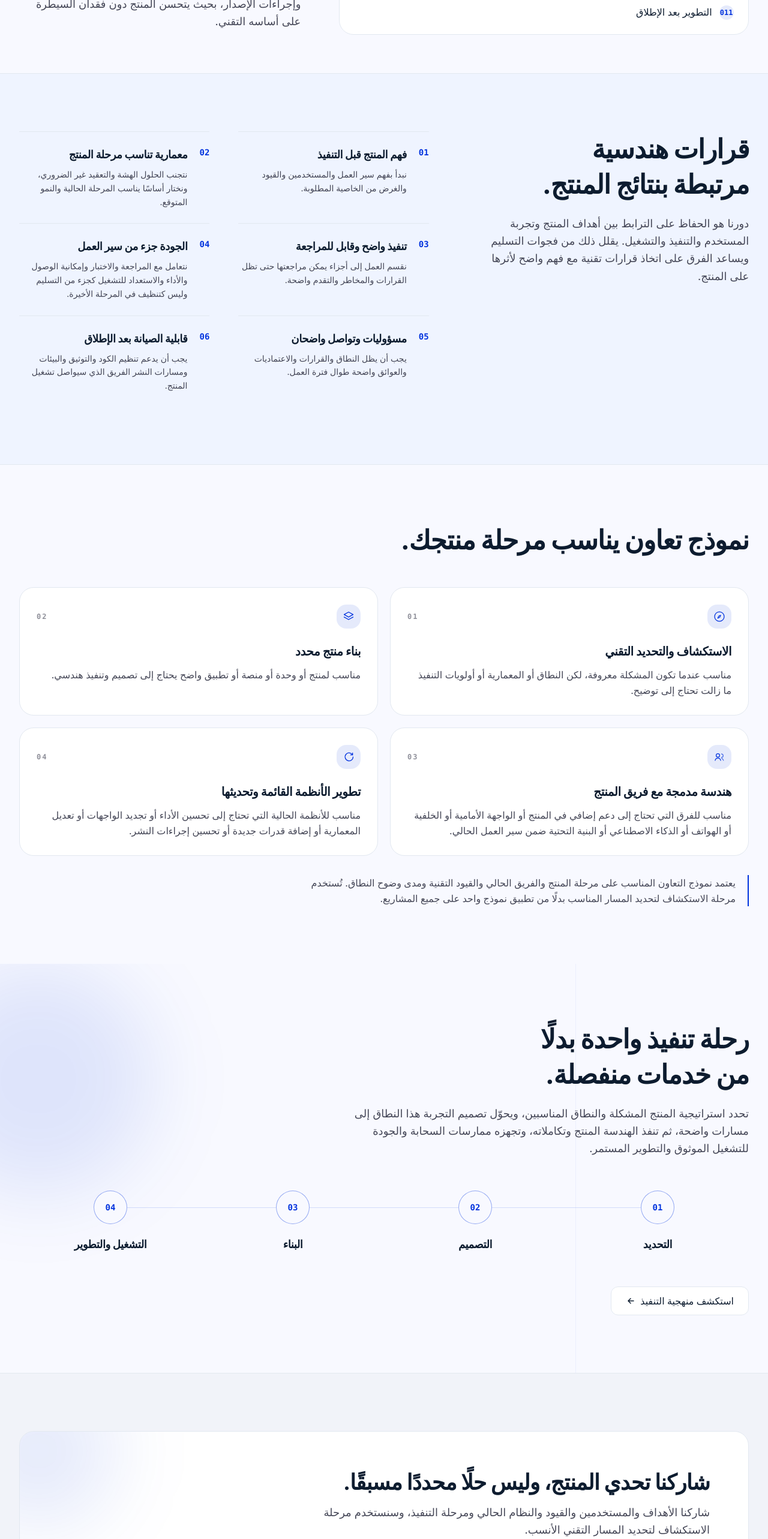
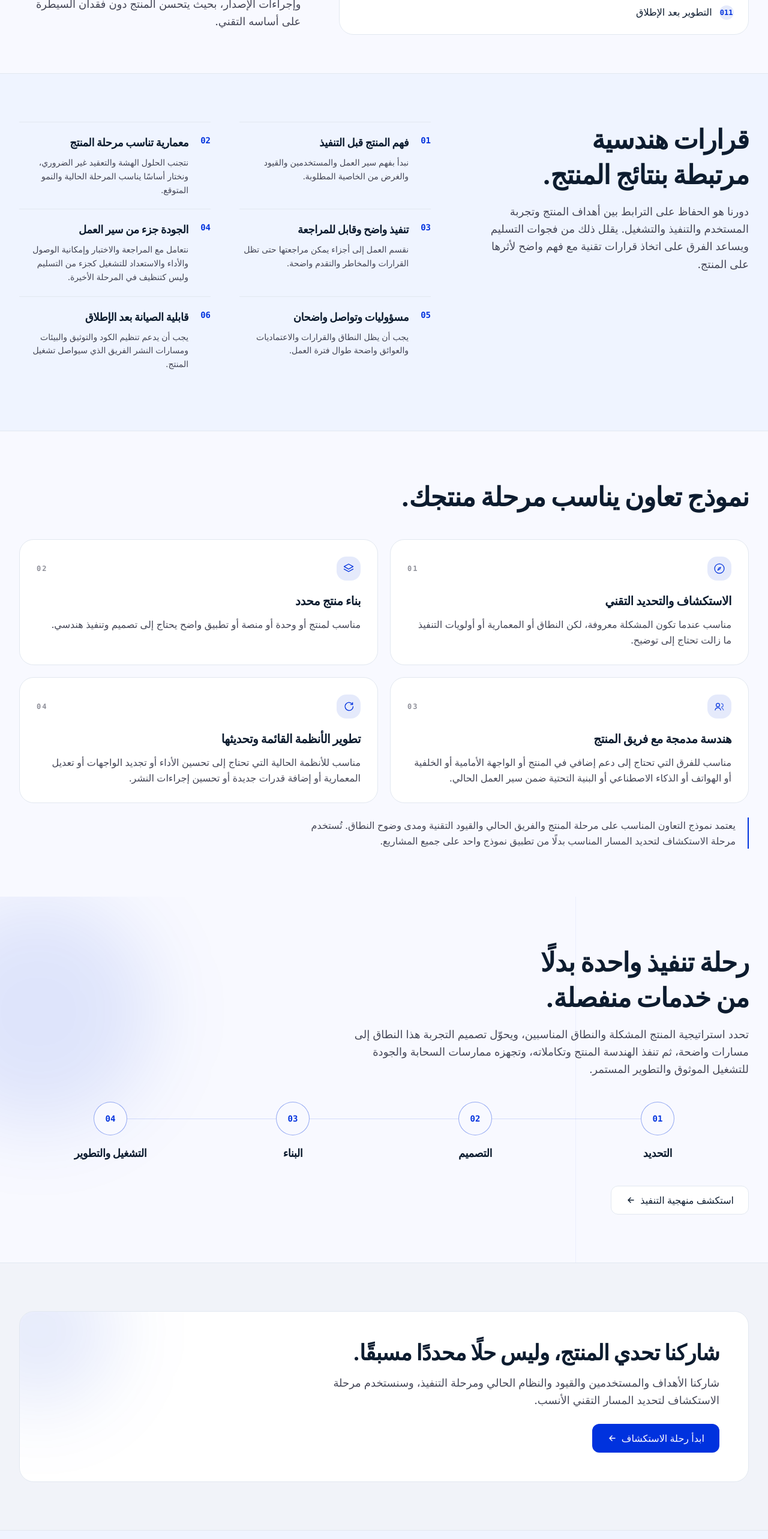
Before and after one commit to valtq/valtq-site, a Next.js app in the folder apps/web/: page /ar/services in a window 1280 px wide. Shown: the part 5320-7886 px from the top of the page at 60% size. Built offline with nearby package versions, Linux system fonts and the light colour scheme.

Commit message:
edit the remaining cards in services page

```diff
--- a/apps/web/src/components/sections/services-sections.tsx
+++ b/apps/web/src/components/sections/services-sections.tsx
@@ -243,13 +243,13 @@ export function ServicesWhy({ dict }: { dict: Dictionary }) {
   const content = dict.servicesPage.why;
 
   return (
-    <Section variant="card">
+    <Section variant="card" className="py-14 sm:py-16 lg:py-20">
       <Container>
-        <div className="grid gap-12 lg:grid-cols-12 lg:gap-16">
+        <div className="grid gap-10 lg:grid-cols-12 lg:gap-14">
           <ScrollReveal className="lg:col-span-5">
             <div className="max-w-md">
               <SectionHeading>{content.heading}</SectionHeading>
-              <p className="mt-5 text-lg leading-relaxed text-on-surface-variant">
+              <p className="mt-4 text-lg leading-relaxed text-on-surface-variant">
                 {content.description}
               </p>
             </div>
@@ -258,7 +258,7 @@ export function ServicesWhy({ dict }: { dict: Dictionary }) {
           <ScrollReveal delay={0.1} className="lg:col-span-7">
             <ol className="grid gap-x-12 gap-y-0 lg:grid-cols-2">
               {content.principles.map((principle, index) => (
-                <li key={principle.title} className="flex gap-4 border-t border-border py-6 sm:gap-5">
+                <li key={principle.title} className="flex gap-4 border-t border-border py-5 sm:gap-5">
                   <span className="shrink-0 font-mono text-sm font-semibold text-primary">
                     0{index + 1}
                   </span>
@@ -284,7 +284,7 @@ export function ServicesEngagements({ dict }: { dict: Dictionary }) {
   const content = dict.servicesPage.engagements;
 
   return (
-    <Section>
+    <Section className="py-14 sm:py-16 lg:py-20">
       <Container>
         <ScrollReveal>
           <div className="max-w-2xl">
@@ -292,7 +292,7 @@ export function ServicesEngagements({ dict }: { dict: Dictionary }) {
           </div>
         </ScrollReveal>
 
-        <ul className="mt-12 grid gap-5 md:grid-cols-2">
+        <ul className="mt-10 grid gap-5 md:grid-cols-2">
           {content.items.map((item, index) => (
             <li key={item.title}>
               <article className="group flex h-full min-w-0 flex-col rounded-2xl border border-border bg-surface-container-lowest p-6 transition-all duration-200 hover:border-primary/50 hover:shadow-ring sm:p-7">
@@ -304,7 +304,7 @@ export function ServicesEngagements({ dict }: { dict: Dictionary }) {
                     0{index + 1}
                   </span>
                 </div>
-                <h3 className="mt-6 font-display text-xl font-semibold tracking-tight text-on-surface">
+                <h3 className="mt-5 font-display text-xl font-semibold tracking-tight text-on-surface">
                   {item.title}
                 </h3>
                 <p className="mt-3 text-base leading-relaxed text-on-surface-variant">
@@ -316,7 +316,7 @@ export function ServicesEngagements({ dict }: { dict: Dictionary }) {
         </ul>
 
         <ScrollReveal delay={0.1}>
-          <p className="mt-8 max-w-3xl border-s-2 border-primary ps-5 text-base leading-relaxed text-on-surface-variant">
+          <p className="mt-6 max-w-3xl border-s-2 border-primary ps-5 text-base leading-relaxed text-on-surface-variant">
             {content.note}
           </p>
         </ScrollReveal>
@@ -329,7 +329,7 @@ export function ServicesJourney({ dict, locale }: { dict: Dictionary; locale: Lo
   const content = dict.servicesPage.journey;
 
   return (
-    <section className="relative isolate overflow-hidden border-b border-border bg-background py-16 sm:py-20 lg:py-24">
+    <section className="relative isolate overflow-hidden border-b border-border bg-background py-14 sm:py-16 lg:py-20">
       <div className="pointer-events-none absolute inset-0" aria-hidden="true">
         <div className="absolute -right-32 top-0 h-96 w-96 rounded-full bg-primary/10 blur-3xl rtl:-left-32 rtl:right-auto" />
         <div className="absolute inset-y-0 start-1/4 w-px bg-primary/5" />
@@ -341,25 +341,25 @@ export function ServicesJourney({ dict, locale }: { dict: Dictionary; locale: Lo
             <h2 className="max-w-2xl text-balance font-display text-3xl font-bold tracking-tight text-on-surface sm:text-4xl lg:text-[2.75rem] lg:leading-[1.1] rtl:leading-[1.35]">
               {content.heading}
             </h2>
-            <p className="mt-5 text-lg leading-relaxed text-on-surface-variant">
+            <p className="mt-4 text-lg leading-relaxed text-on-surface-variant">
               {content.description}
             </p>
           </div>
         </ScrollReveal>
 
         <ScrollReveal delay={0.1}>
-          <div className="relative mt-14">
+          <div className="relative mt-10">
             <div
               className="pointer-events-none absolute start-[12.5%] end-[12.5%] top-7 hidden h-px bg-primary/15 lg:block"
               aria-hidden="true"
             />
-            <ol className="relative grid gap-10 sm:grid-cols-2 lg:grid-cols-4 lg:gap-0">
+            <ol className="relative grid gap-8 sm:grid-cols-2 lg:grid-cols-4 lg:gap-0">
               {content.stages.map((stage, index) => (
                 <li key={stage} className="relative flex flex-col items-center text-center">
                   <span className="relative z-10 flex h-14 w-14 items-center justify-center rounded-full border border-primary/40 bg-background font-mono text-sm font-semibold text-primary">
                     0{index + 1}
                   </span>
-                  <h3 className="mt-5 font-display text-lg font-semibold tracking-tight text-on-surface">
+                  <h3 className="mt-4 font-display text-lg font-semibold tracking-tight text-on-surface">
                     {stage}
                   </h3>
                 </li>
@@ -369,7 +369,7 @@ export function ServicesJourney({ dict, locale }: { dict: Dictionary; locale: Lo
         </ScrollReveal>
 
         <ScrollReveal delay={0.16}>
-          <div className="mt-14">
+          <div className="mt-10">
             <Link href={`/${locale}/process`} className="inline-block">
               <Button variant="secondary" size="lg" className="group">
                 {content.cta}
@@ -387,10 +387,10 @@ export function ServicesFinalCta({ dict, locale }: { dict: Dictionary; locale: L
   const content = dict.servicesPage.finalCta;
 
   return (
-    <Section variant="muted">
+    <Section variant="muted" className="py-14 sm:py-16 lg:py-20">
       <Container>
         <ScrollReveal>
-          <div className="relative overflow-hidden rounded-3xl border border-border bg-surface-container-lowest p-8 sm:p-12 lg:p-16">
+          <div className="relative overflow-hidden rounded-3xl border border-border bg-surface-container-lowest p-8 sm:p-10 lg:p-12">
             <div className="pointer-events-none absolute inset-0" aria-hidden="true">
               <div className="absolute -right-24 -top-24 h-64 w-64 rounded-full bg-primary/10 blur-3xl rtl:-left-24 rtl:right-auto" />
             </div>
@@ -401,7 +401,7 @@ export function ServicesFinalCta({ dict, locale }: { dict: Dictionary; locale: L
               <p className="mt-4 text-lg leading-relaxed text-on-surface-variant">
                 {content.description}
               </p>
-              <Link href={`/${locale}/discovery`} className="mt-8 inline-block">
+              <Link href={`/${locale}/discovery`} className="mt-6 inline-block">
                 <Button size="lg" className="group">
                   {content.cta}
                   <ArrowIcon className="h-4 w-4 transition-transform group-hover:translate-x-0.5 rtl:rotate-180 rtl:group-hover:-translate-x-0.5" />
```
